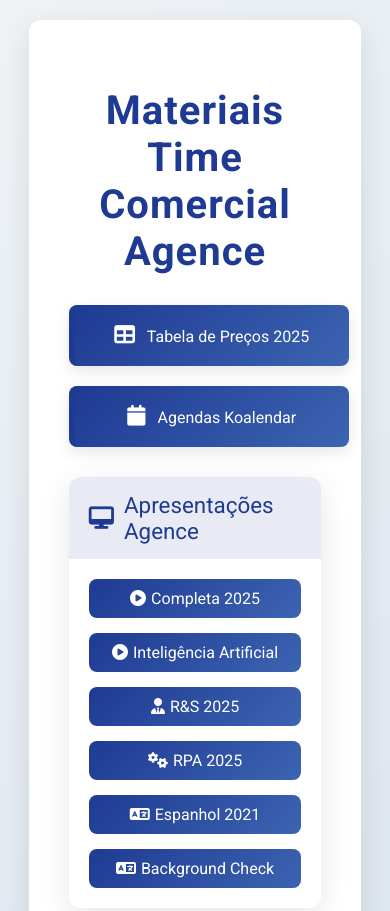
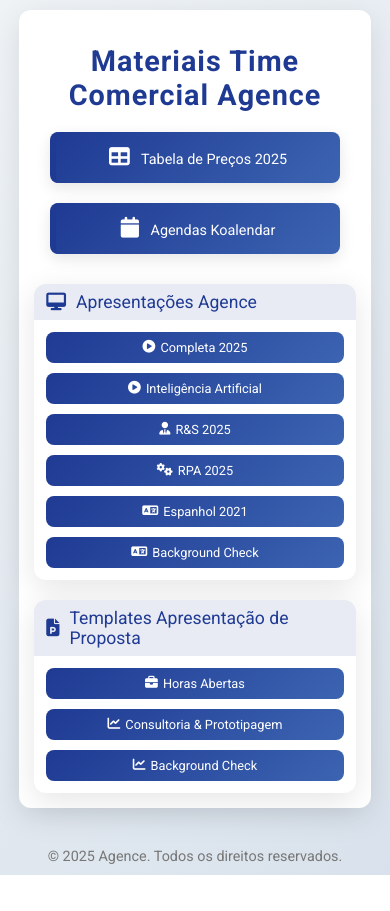
Before and after one commit to ismael11batista/MateriaisComercial, a plain HTML site: page index.html in a window 390 px wide. Shown: the top 911 px of the page. After the commit the page ends 875 px from the top, so only its background shows below. Drawn offline with Linux system fonts and the light colour scheme; a small style sheet from the web is missing.

Commit message:
atualizada a responsividade da pagina

```diff
--- a/index.html
+++ b/index.html
@@ -31,7 +31,7 @@
         background: linear-gradient(135deg, #eff3f6, #d9e2ec);
         color: #333;
       }
-      /* Container ampliado para telas maiores */
+      /* Container */
       .container {
         width: 95%;
         max-width: 1400px;
@@ -121,13 +121,51 @@
       .btn:hover {
         transform: scale(1.025);
       }
-      /* Responsividade */
+      /* Responsividade para telas até 600px */
       @media (max-width: 600px) {
         .cards {
           grid-template-columns: 1fr;
         }
         .big-cards {
           flex-direction: column;
+        }
+        .container {
+          padding: 20px;
+        }
+      }
+      /* Ajustes para mobile s (telas ultra pequenas até 400px) */
+      @media (max-width: 400px) {
+        body {
+          padding: 10px;
+        }
+        .container {
+          padding: 15px;
+        }
+        h1 {
+          font-size: 1.8rem;
+          margin-bottom: 20px;
+        }
+        .big-card {
+          padding: 15px;
+          font-size: 0.9rem;
+          min-width: unset;
+          width: 90%;
+          margin: 0 auto;
+        }
+        .card-header {
+          font-size: 1.1rem;
+          padding: 8px 12px;
+        }
+        .card-body {
+          padding: 12px;
+        }
+        .btn {
+          padding: 8px 10px;
+          font-size: 0.8rem;
+        }
+        .button-grid {
+          grid-template-columns: 1fr;
+          gap: 10px;
         }
       }
     </style>
@@ -171,36 +209,40 @@
                 href="https://bit.ly/ApresentacaoCompleta2025"
                 target="_blank"
               >
-                <i class="fas fa-play-circle"></i>Completa 2025
+                <i class="fas fa-play-circle"></i>
+                Completa 2025
               </a>
-
               <a
                 class="btn"
                 href="https://1drv.ms/p/s!AkXiokxCMftNnPs5tLH1arwQt6qG6A?e=YpvvFR"
                 target="_blank"
               >
-                <i class="fas fa-play-circle"></i>Inteligência Artificial
+                <i class="fas fa-play-circle"></i>
+                Inteligência Artificial
               </a>
-
               <a
                 class="btn"
                 href="https://1drv.ms/p/s!AkXiokxCMftNnKpNaO8VOIvXHI5MXA?e=GwhZ9Z"
                 target="_blank"
               >
-                <i class="fas fa-user-tie"></i>R&amp;S 2025
+                <i class="fas fa-user-tie"></i>
+                R&amp;S 2025
               </a>
               <a class="btn" href="https://bit.ly/RPA-2025" target="_blank">
-                <i class="fas fa-cogs"></i>RPA 2025
+                <i class="fas fa-cogs"></i>
+                RPA 2025
               </a>
               <a class="btn" href="https://bit.ly/4gDysLm" target="_blank">
-                <i class="fas fa-language"></i>Espanhol 2021
+                <i class="fas fa-language"></i>
+                Espanhol 2021
               </a>
               <a
                 class="btn"
                 href="https://1drv.ms/p/s!AkXiokxCMftNnYQinKJuT6K49jnHWg?e=UfPqkH"
                 target="_blank"
               >
-                <i class="fas fa-language"></i>Background Check
+                <i class="fas fa-language"></i>
+                Background Check
               </a>
             </div>
           </div>
@@ -218,28 +260,30 @@
                 href="https://bit.ly/horas-abertas-fabrica"
                 target="_blank"
               >
-                <i class="fas fa-briefcase"></i>Horas Abertas
+                <i class="fas fa-briefcase"></i>
+                Horas Abertas
               </a>
               <a
                 class="btn"
                 href="https://bit.ly/Consultoria-Requisitos-e-Prototipagem"
                 target="_blank"
               >
-                <i class="fas fa-chart-line"></i>Consultoria &amp; Prototipagem
+                <i class="fas fa-chart-line"></i>
+                Consultoria &amp; Prototipagem
               </a>
               <a
                 class="btn"
                 href="https://1drv.ms/p/s!AkXiokxCMftNnYUBgNcl4RfSchhyFA?e=vDnuKh"
                 target="_blank"
               >
-                <i class="fas fa-chart-line"></i>Background Check
+                <i class="fas fa-chart-line"></i>
+                Background Check
               </a>
             </div>
           </div>
         </div>
       </div>
     </div>
-
     <footer
       style="
         text-align: center;
```
